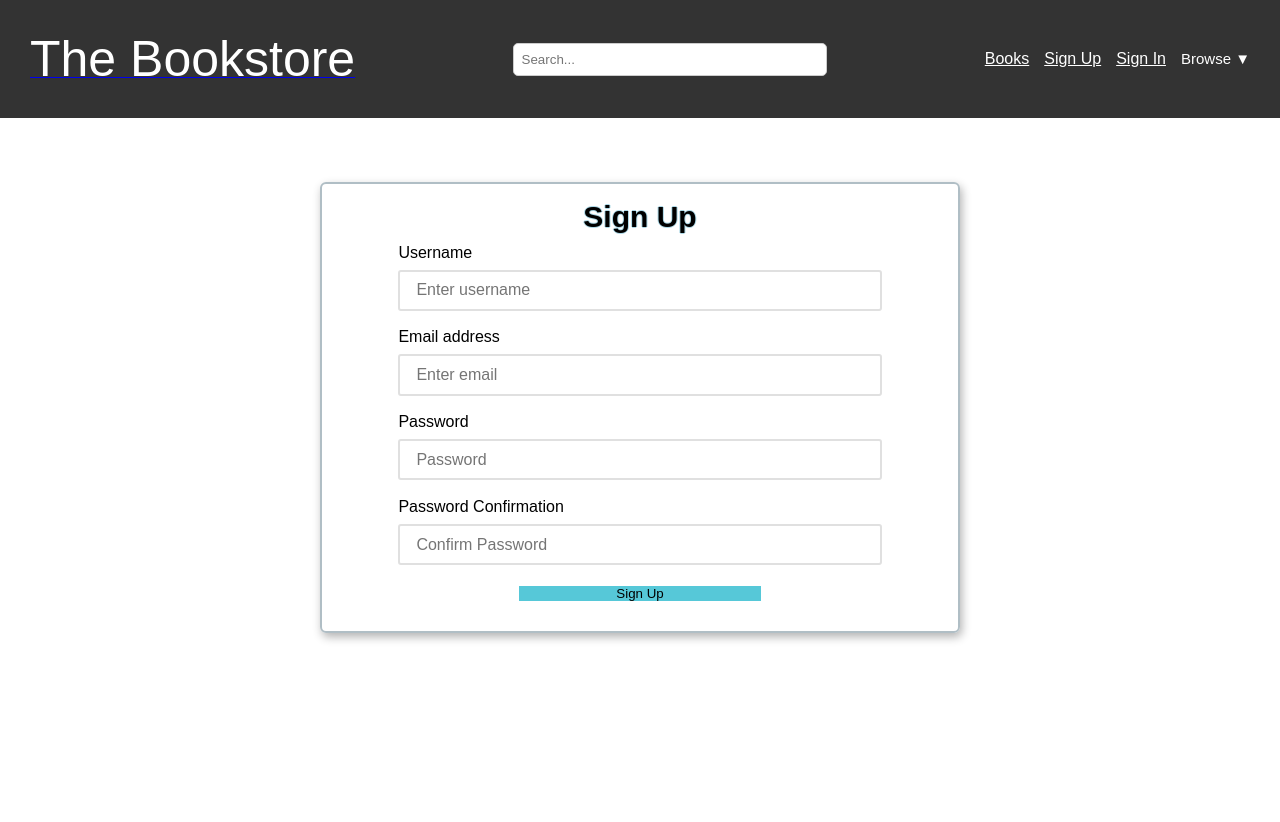
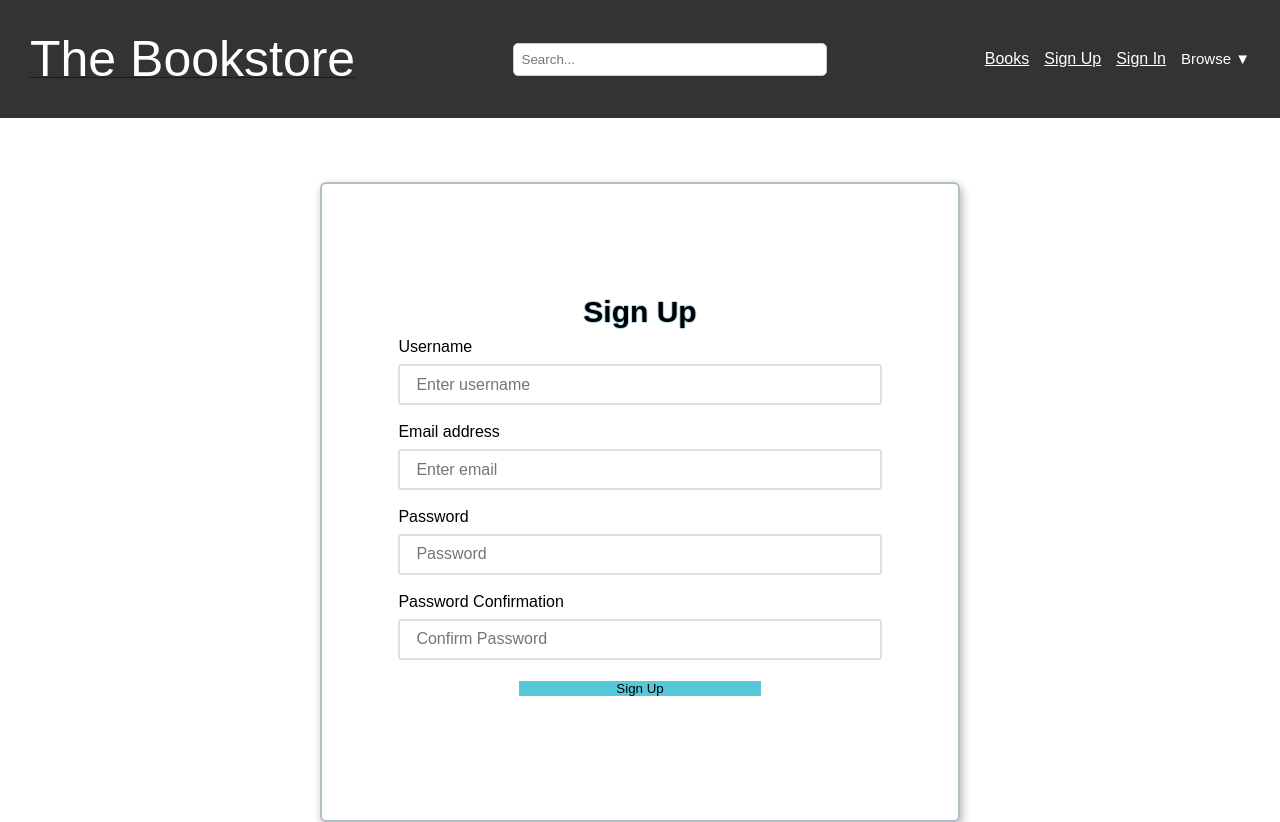
Before and after one commit to pondern/bookstore-frontend, a React (Create React App) app: page /sign-up in a window 1280 px wide. Before the commit the page ends 800 px from the top, so only its background shows below. Built offline with nearby package versions, Linux system fonts and the light colour scheme; no server answers.

Commit message:
worked in sign in css

```diff
--- a/src/App.css
+++ b/src/App.css
@@ -2,6 +2,11 @@
   margin: 0;
   padding: 0;
   box-sizing: border-box;
+}
+
+.App {
+  height: 100dvh;
+  width: 100dvw
 }
 
 body {
@@ -240,7 +245,11 @@ h5 {
 
 
 .form-container {
-  align-self: center;
+  display: flex;
+  justify-content: center;
+  align-items: center;
+  flex-direction: column;
+  /* align-self: center; */
   padding: 1em;
   width: 50%;
   height: 80%;
@@ -263,7 +272,6 @@ h5 {
   display: flex;
   flex-direction: column;
   justify-content: center;
-  margin: auto;
   width: 80%;
 }
 
@@ -377,3 +385,10 @@ h5 {
   display: flex;
   flex-direction: column;
 }
+
+h1 {
+text-align: center;
+font-size: 50px;
+text-shadow: -1px 0 lightblue, 0 1px lightblue, 1px 0 lightblue,
+0 -1px lightblue;;
+}
--- a/src/App.js
+++ b/src/App.js
@@ -23,7 +23,6 @@ function App() {
     fetchUser();
     fetchThumbnails();
     fetchLibraries();
-    document.body.className ="random"
   }, []);
 
   async function fetchUser() {
--- a/src/screens/Grid.jsx
+++ b/src/screens/Grid.jsx
@@ -3,7 +3,7 @@ import Thumbnail from "../components/Thumbnail";
 function Grid({ filteredThumbnails }) {
   return (
     <div>
-      <h1>All the books!</h1>
+      <h1>All the books</h1>
       <div className="grid">
         {filteredThumbnails.map((book) => (
           <Thumbnail book={book} />
--- a/src/screens/Home.jsx
+++ b/src/screens/Home.jsx
@@ -33,7 +33,7 @@ const mangaBooks = books.filter(
     <div>
       <div>
       <div className="test">
-        <h1>Welcome</h1>
+        <h7>Welcome</h7>
       </div>
       <div className='book-reviews-container'>
       <h2 className='staff-picks'>Staff Picks</h2>
```
